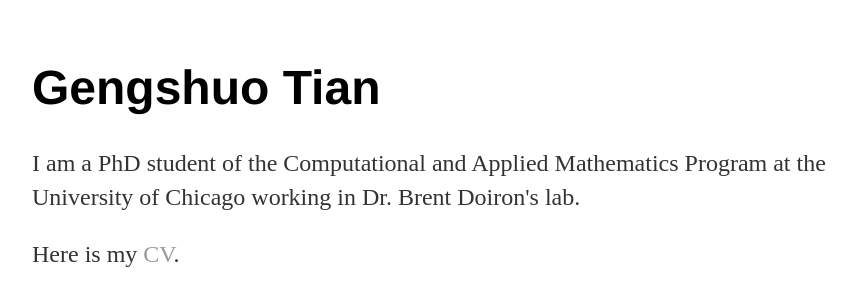
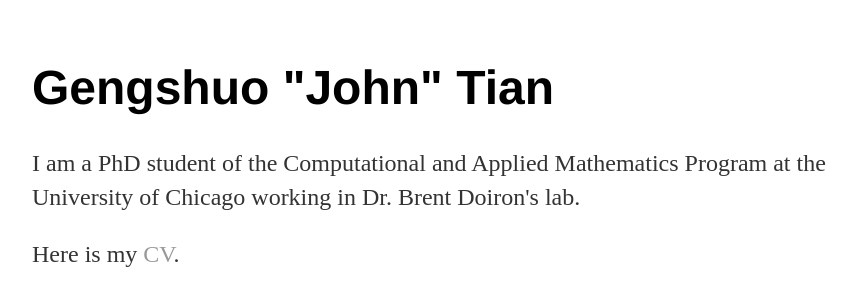
Before and after one commit to gengshuotian/gengshuotian.github.io, a Jekyll site: the page built from index.html, in a window 1280 px wide. Shown: the top 306 px of the page, without its empty margins (160-1016 px from the left). Built offline with Jekyll 4.4.1, drawn with Linux system fonts in a browser that asks for light colours.

Commit message:
Update index.html

```diff
--- a/index.html
+++ b/index.html
@@ -3,7 +3,7 @@ layout: default
 title: Gengshuo Tian's Personal Webpage
 ---
 <div class="blurb">
-	<h1>Gengshuo Tian</h1>
+	<h1>Gengshuo "John" Tian</h1>
 	<p>I am a PhD student of the Computational and Applied Mathematics Program at the University of Chicago working in Dr. Brent Doiron's lab. </p>
 	<p>Here is my <a href="https://gengshuotian.github.io/CV.pdf">CV</a>.</p>
 </div><!-- /.blurb -->
```
